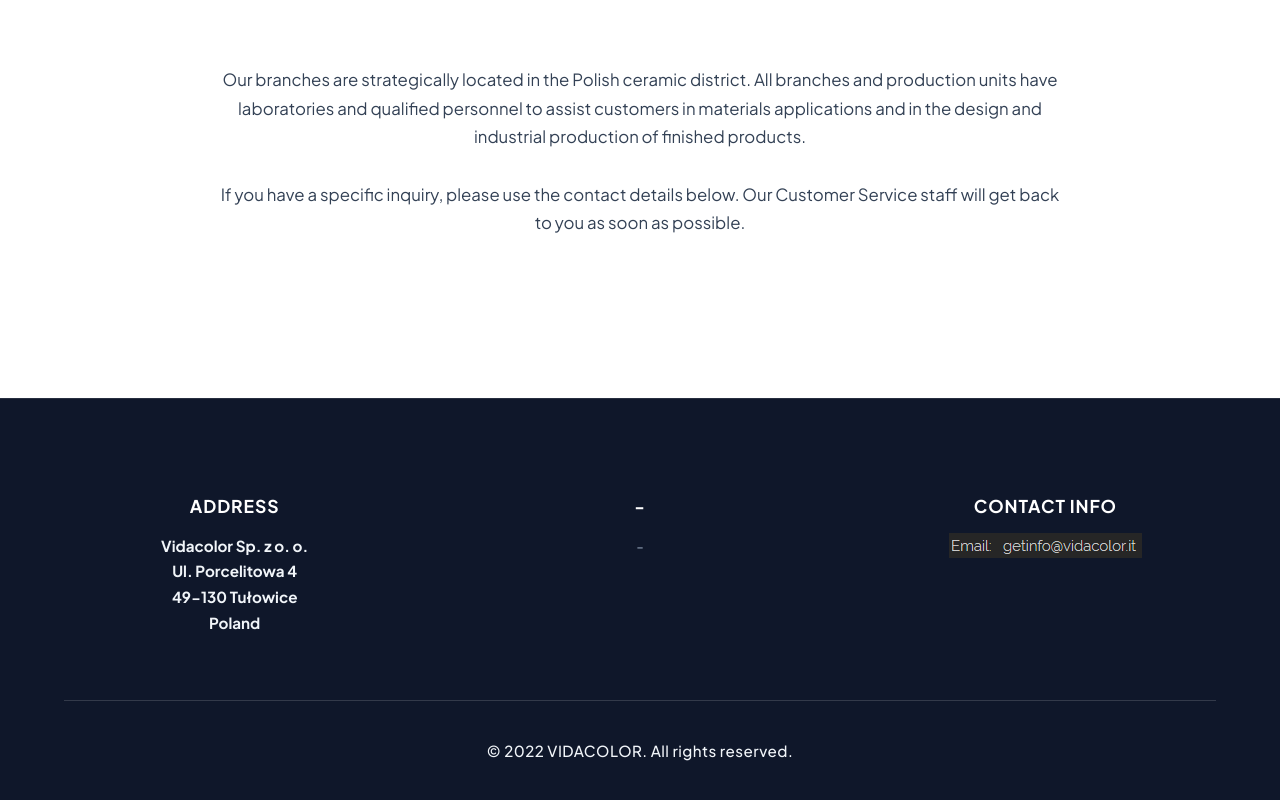
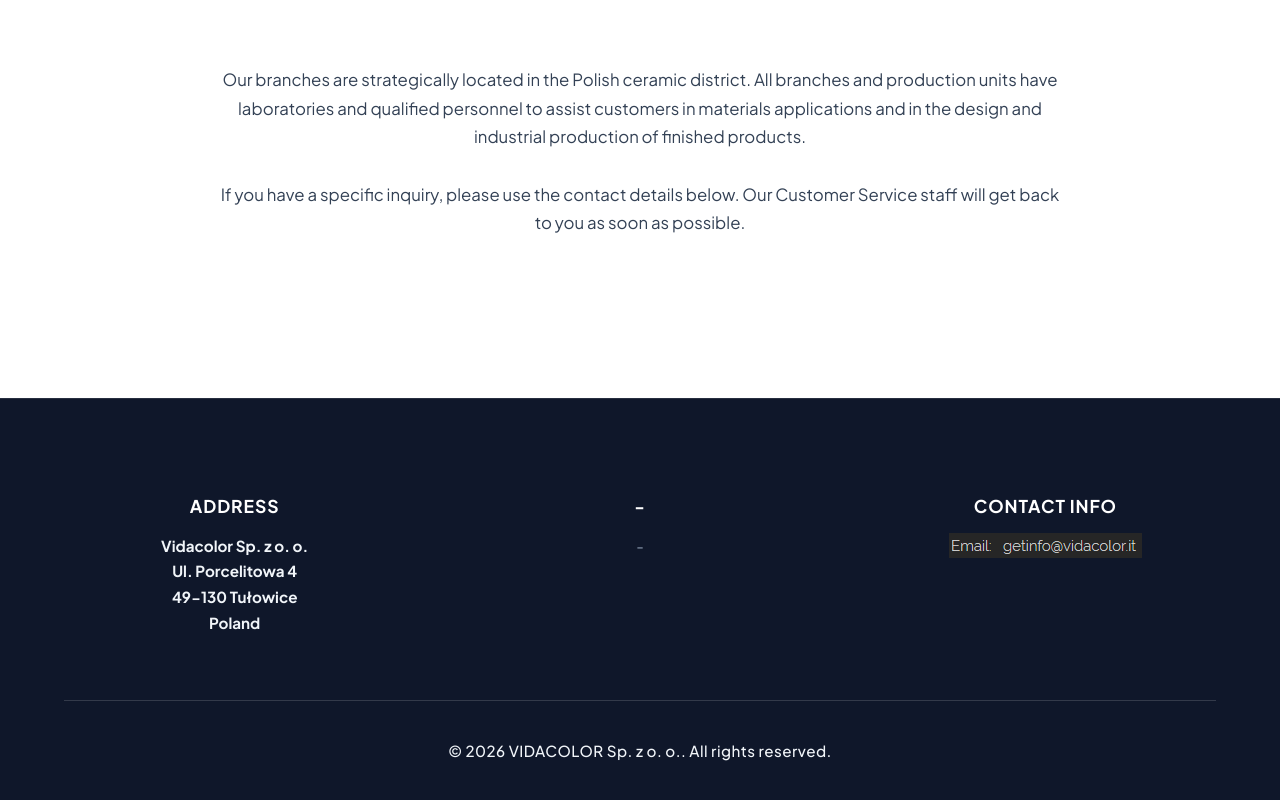
Before and after one commit to vidacolor/vidacolor.github.io, a plain HTML site: page index.html in a window 1280 px wide. Shown: the part 6725-7525 px from the top of the page. Drawn offline with Linux system fonts and the light colour scheme.

Commit message:
Update index.html

```diff
--- a/index.html
+++ b/index.html
@@ -391,7 +391,7 @@
       </div>
 
       <div class="footer-copyright">
-        <h5>© 2022 VIDACOLOR. All rights reserved.</h5>
+        <h5>© 2026 VIDACOLOR Sp. z o. o.. All rights reserved.</h5>
       </div>
     </div>
   </footer>
```
